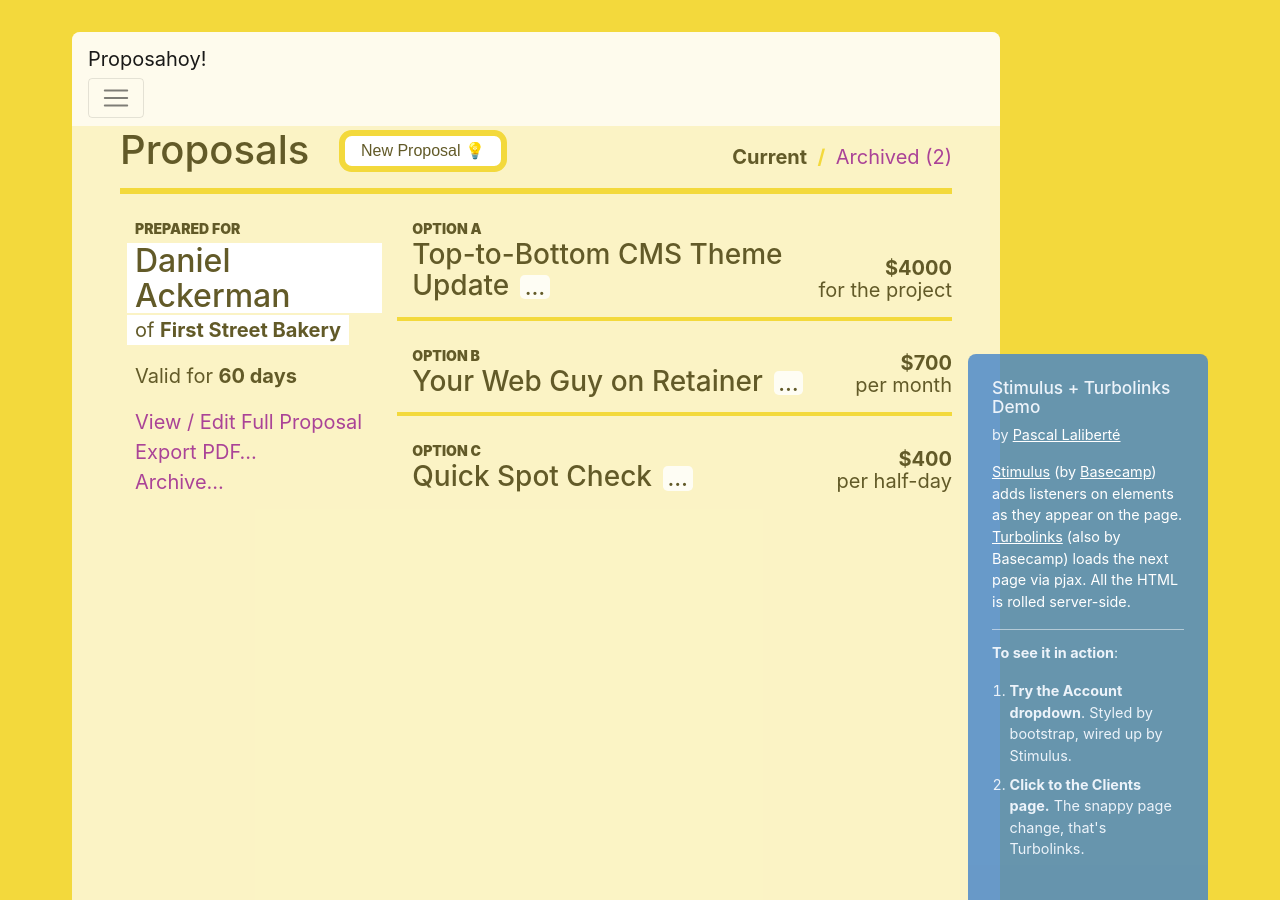
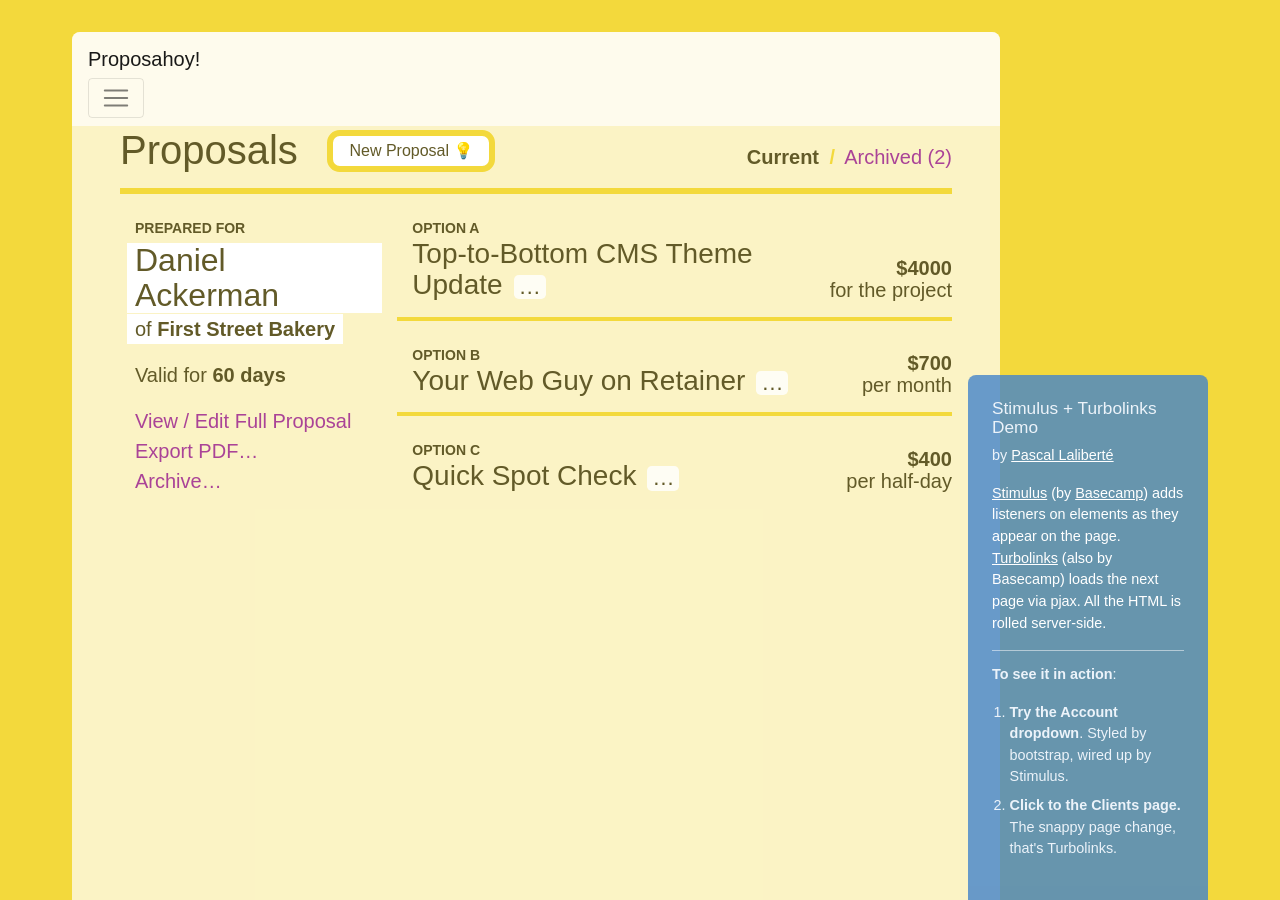
Before and after one commit to pascallaliberte/stimulus-turbolinks-demo, a Jekyll site: the page built from index.html, in a window 1280 px wide. Built offline with Jekyll 4.4.1, drawn with Linux system fonts in a browser that asks for light colours; some web fonts are replaced.

Commit message:
Add typekit 👀

```diff
--- a/_includes/head.html
+++ b/_includes/head.html
@@ -7,6 +7,7 @@
   <meta name="description" content="{{ page.excerpt | default: site.description | strip_html | normalize_whitespace | truncate: 160 | escape }}">
 
   <link rel="stylesheet" href="https://maxcdn.bootstrapcdn.com/bootstrap/4.0.0-beta.3/css/bootstrap.min.css" integrity="sha384-Zug+QiDoJOrZ5t4lssLdxGhVrurbmBWopoEl+M6BdEfwnCJZtKxi1KgxUyJq13dy" crossorigin="anonymous">
+  <link rel="stylesheet" href="https://use.typekit.net/shb6ety.css">
 
   <link rel="stylesheet" href="{{ "/assets/main.css" | prepend: site.github.url }}">
   <link rel="canonical" href="{{ page.url | replace:'index.html','' | absolute_url }}">
--- a/_sass/layouts/_default.scss
+++ b/_sass/layouts/_default.scss
@@ -7,6 +7,7 @@ body {
   color: $color-text;
   max-width: $max-width;
   margin: 0 auto;
+  font-family: 'basic-sans', sans-serif;
 }
 
 h1, h2, h3 {
--- a/_sass/layouts/_proposals.scss
+++ b/_sass/layouts/_proposals.scss
@@ -41,6 +41,6 @@
 }
 
 .proposal-option-label, .proposal-client-for {
-  font-weight: 900;
+  font-weight: 700;
   font-size: 0.7em;
 }
```
